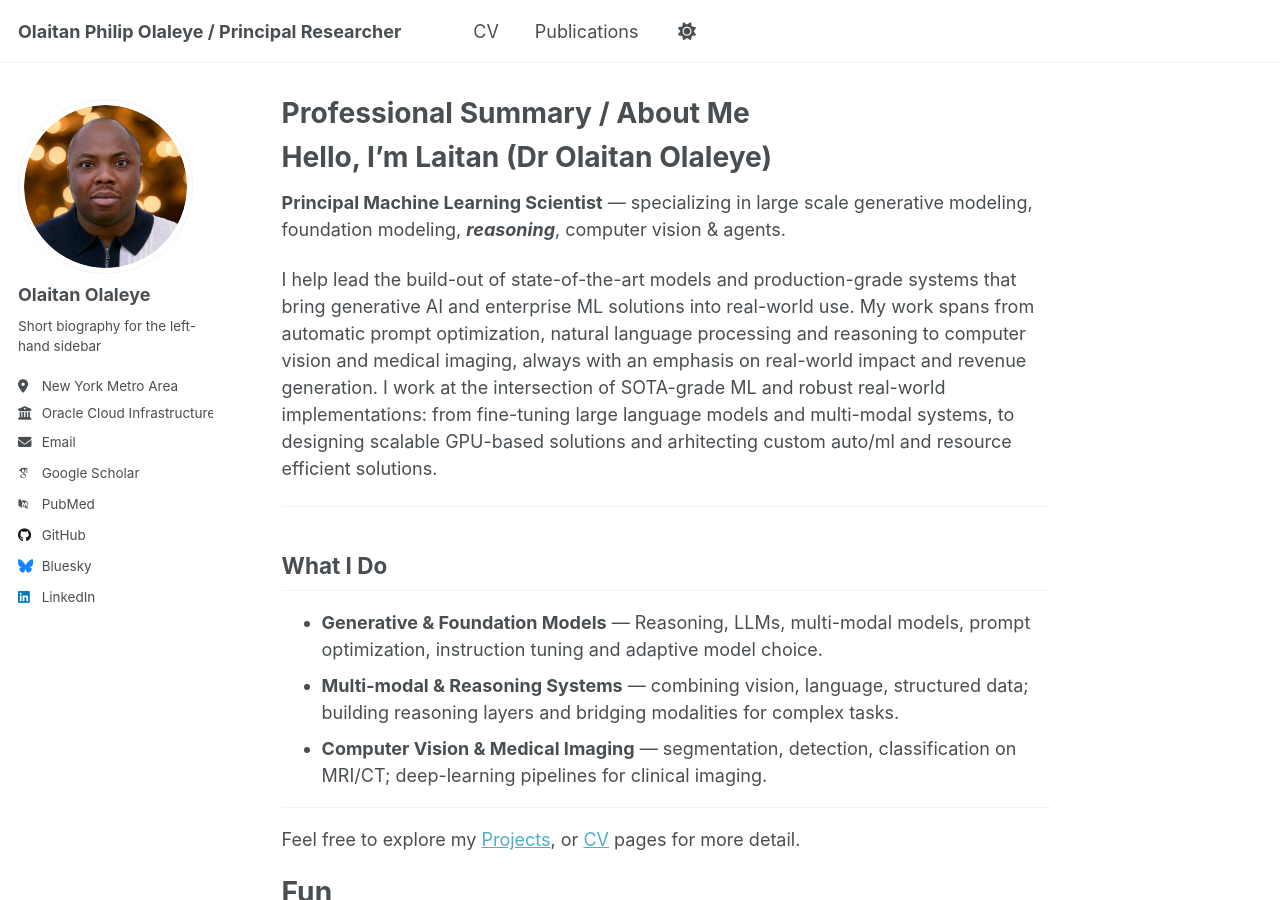
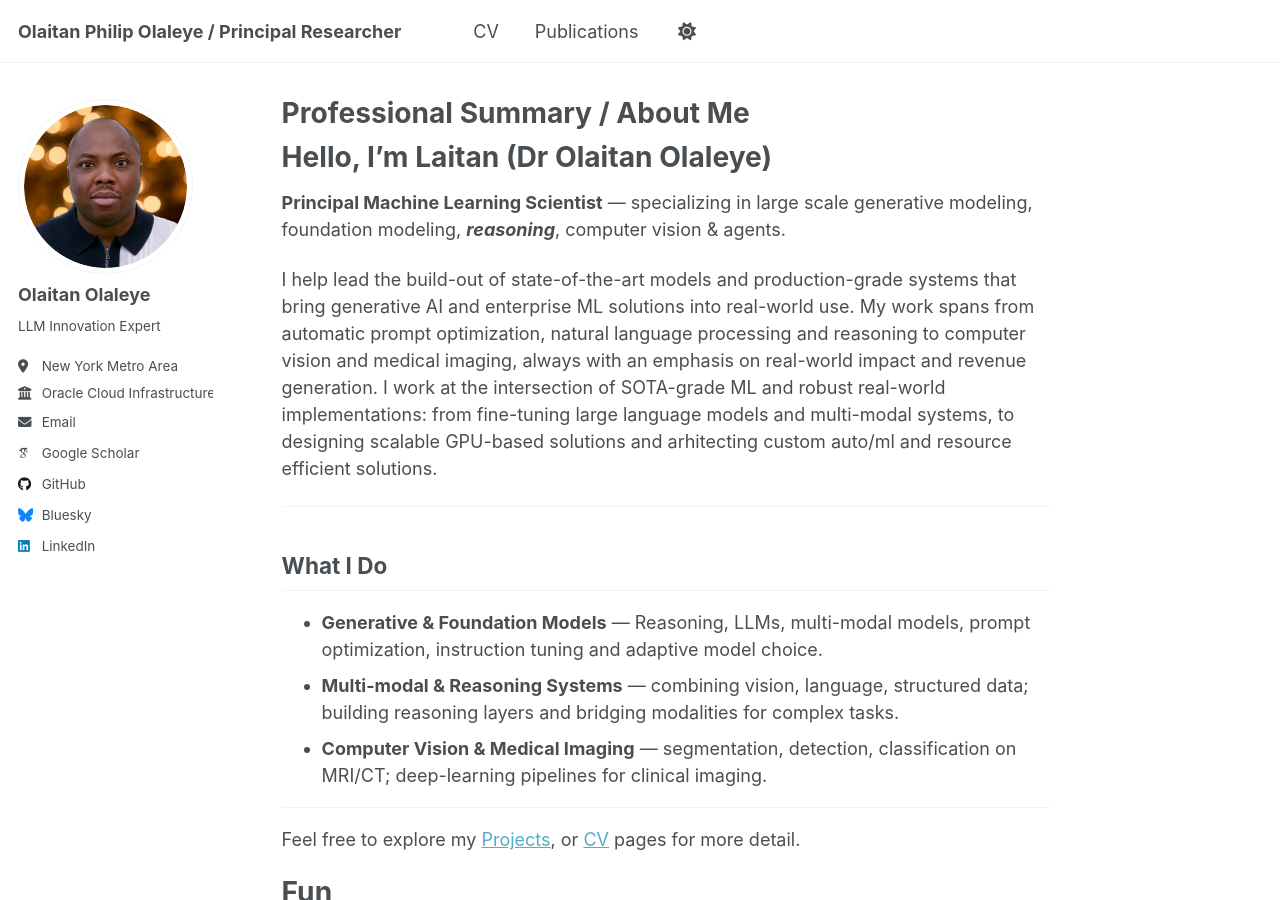
Before and after one commit to b3r-prog/b3r-prog.github.io, a Jekyll site: the page built from _pages/about.md, in a window 1280 px wide and 900 px high. Built offline with Jekyll 4.4.1, drawn with Linux system fonts in a browser that asks for light colours; some web fonts are replaced; a script that is not in the unit is left out.

Commit message:
Update _config.yml

```diff
--- a/_config.yml
+++ b/_config.yml
@@ -26,11 +26,11 @@ author:
   avatar           : "profile.png"
   name             : "Olaitan Olaleye"
   pronouns         : # example: "she/her"
-  bio              : "Short biography for the left-hand sidebar"
+  bio              : "LLM Innovation Expert"
   location         : "New York Metro Area"
   employer         : "Oracle Cloud Infrastructure"
   uri              : # URL
-  email            : "olaitan.olaleye@oracle.com"
+  email            : "natialol@gmail.com"
 
   # Academic websites
   academia         : # URL
@@ -40,7 +40,7 @@ author:
   impactstory      : # URL
   orcid            : # URL
   semantic         : # URL
-  pubmed           : "https://www.ncbi.nlm.nih.gov/pubmed/?term=john+snow"
+  pubmed           : # URL
   researchgate     : # URL
   scopus           : # URL
 
```
